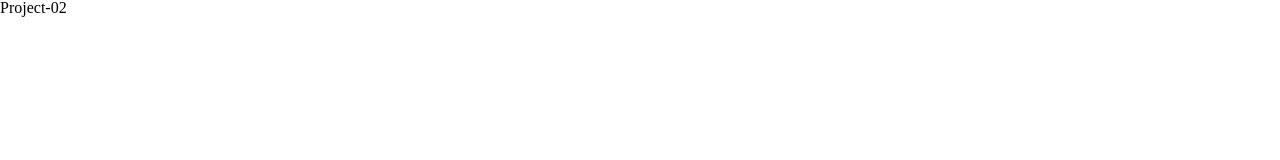
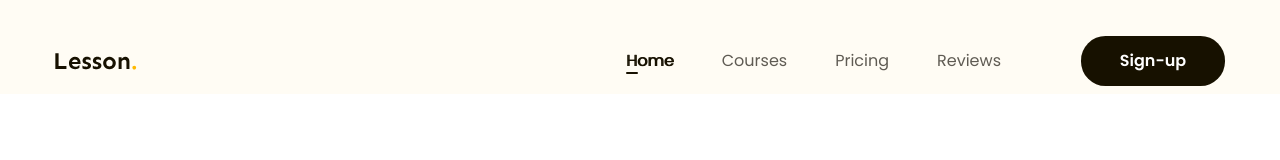
Before and after one commit to ZeusDarkness/htmlcss-project-02, a plain HTML site: page index.html in a window 1280 px wide. Shown: the top 160 px of the page. Drawn offline with Linux system fonts and the light colour scheme.

Commit message:
Lam phan hero

```diff
--- a/assets/css/style.css
+++ b/assets/css/style.css
@@ -0,0 +1,80 @@
+* {
+    box-sizing: border-box;
+}
+html {
+    font-size: 62.5%;
+}
+body {
+    font-size: 1.6rem;
+    font-family: "Poppins", sans-serif;
+}
+/* Common */
+.main-content {
+    width: 1170px;
+    margin: 0 auto;
+    max-width: calc(100% - 48px);
+}
+a {
+    text-decoration: none;
+}
+.btn {
+    display: inline-block;
+    padding: 0 16px;
+    color: #fff;
+    text-align: center;
+    font-size: 1.6rem;
+    font-weight: 600;
+    line-height: 50px;
+    min-width: 118px;
+    border-radius: 24.5px;
+    background: #171100;
+}
+/* Header */
+.header {
+    background-color: #fffcf4;
+}
+.header.fixed {
+    position: sticky;
+    top: -28px;
+}
+.header .body {
+    display: flex;
+    align-items: center;
+    padding: 36px 0 8px;
+}
+
+.nav {
+    margin-left: auto;
+}
+.nav ul {
+    display: flex;
+}
+.nav a {
+    position: relative;
+    color: #5f5b53;
+    font-size: 1.6rem;
+    font-weight: 400;
+    line-height: 1.75;
+    padding: 8px 24px;
+}
+.nav a:hover,
+.nav li.active a {
+    text-shadow: 1px 0 0 currentColor;
+    color: #171100;
+}
+.nav li.active a::after {
+    position: absolute;
+    display: block;
+    content: "";
+    width: 12px;
+    height: 2px;
+    flex-shrink: 0;
+    border-radius: 1px;
+    background: #171100;
+    left: 24px;
+    bottom: 6px;
+}
+.header .sign-up-btn {
+    min-width: 144px;
+    margin-left: 56px;
+}
--- a/index.html
+++ b/index.html
@@ -7,10 +7,44 @@
         <!-- Reset css -->
         <link rel="stylesheet" href="./assets/css/reset.css" />
 
+        <!-- Embed font  -->
+        <link rel="preconnect" href="https://fonts.googleapis.com" />
+        <link rel="preconnect" href="https://fonts.gstatic.com" crossorigin />
+        <link
+            href="https://fonts.googleapis.com/css2?family=Poppins:ital,wght@0,400;0,500;0,600;0,700;1,400&family=Sen:wght@700&display=swap"
+            rel="stylesheet"
+        />
         <!-- Style css -->
         <link rel="stylesheet" href="./assets/css/style.css" />
     </head>
     <body>
-        <h1>Project-02</h1>
+        <main style="height: 5000px">
+            <header class="header fixed">
+                <div class="main-content">
+                    <div class="body">
+                        <img src="./assets/img/Logo.svg" alt="" class="logo" />
+                        <nav class="nav">
+                            <ul>
+                                <li class="active">
+                                    <a href="#!">Home</a>
+                                </li>
+                                <li>
+                                    <a href="#!">Courses</a>
+                                </li>
+                                <li>
+                                    <a href="#!">Pricing</a>
+                                </li>
+                                <li>
+                                    <a href="#!">Reviews</a>
+                                </li>
+                            </ul>
+                        </nav>
+                        <div class="action">
+                            <a href="" class="btn sign-up-btn">Sign-up</a>
+                        </div>
+                    </div>
+                </div>
+            </header>
+        </main>
     </body>
 </html>
```
Also changed, not shown: assets/img/Logo.svg (added).
